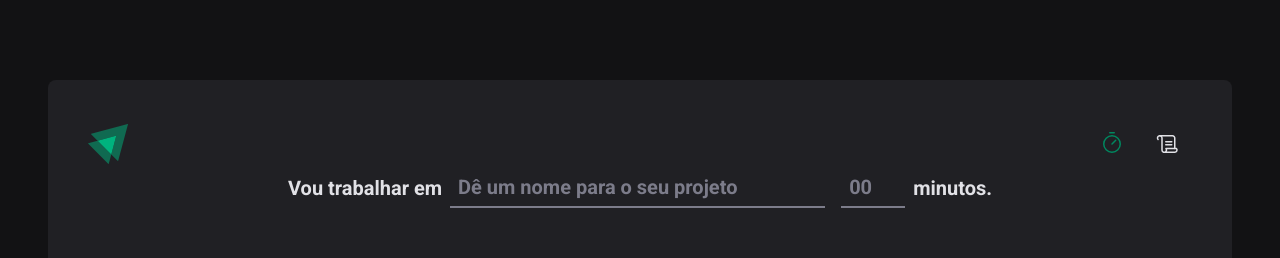
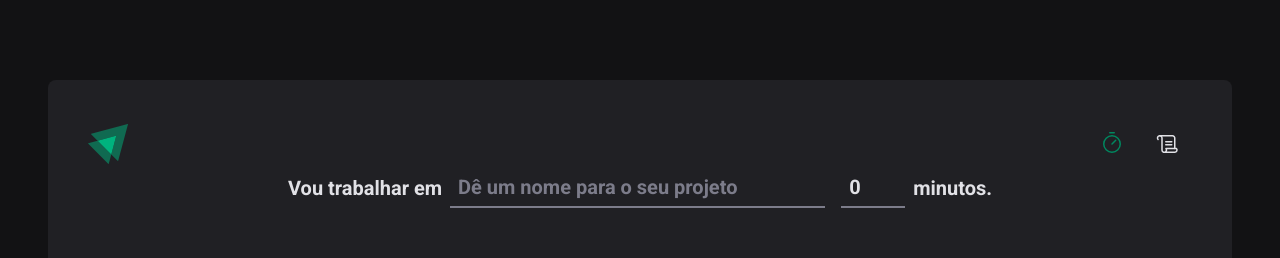
Before and after one commit to WEBGITbruno-ferreira/2023Ignite, a React (Vite) app in the folder aulas/reactjs/aulas/02-Criando-SPAS/02-ignite-timer/: page / in a window 1280 px wide. Shown: the top 258 px of the page. Built offline with nearby package versions, Linux system fonts and the light colour scheme.

Commit message:
ZOD VALID E INTERFACE com TYPEOF

```diff
--- a/aulas/reactjs/aulas/02-Criando-SPAS/02-ignite-timer/src/pages/Home/index.tsx
+++ b/aulas/reactjs/aulas/02-Criando-SPAS/02-ignite-timer/src/pages/Home/index.tsx
@@ -16,27 +16,46 @@
 
 const newCylcleFormValidationSchema = zod.object({
   task: zod.string().min(1, 'Informe a tarefa'),
-  minutesAmount: zod.number().min(5).max(60),
+  minutesAmount: zod
+    .number()
+    .min(5)
+    .max(60, 'O ciclo deve ser no máximo 60 minutos'),
 })
 // formulario controlados ou  uncontrolled
 // controlados, armazenando os valores dos input no estado, monitorando as vars em tempo real / Pode ser um problema para renderização do react, que sempre  que alteradmos um estado o react renderiza
+
+// interface NewCycleFormData {
+//  task: string
+//  minutesAmount: number
+// }
+// funcionalidades do TS, não enxergam variaveis do JS, portanto uso o TYPEOF ao criar essa nova interface
+// baseada no schema criado pelo ZOD anteriormente.
+
+// A principal vantagem de criar este estilo de interface, é que ao criar os valids do ZOD no schema, ele já reconhece as
+// variaveis aqui no interface.
+type NewCycleFormData = zod.infer<typeof newCylcleFormValidationSchema> // criando com base em outra variavel
 
 // uncontrolled - Busca os valores dos inputs no submit do form, perdemos a fluidez e ganhamos  em desempenho
 export function Home() {
   // uso o register em cada input do form, e no onSubmit do form, coloco a funcao handleSubmit do userForm,
   // passando como parâmetro minha funcao
-  const { register, handleSubmit, watch, formState } = useForm({
+  const { register, handleSubmit, watch } = useForm<NewCycleFormData>({
     resolver: zodResolver(newCylcleFormValidationSchema),
+    defaultValues: {
+      task: '',
+      minutesAmount: 0,
+    },
   })
 
-  function handleCreateNewCycle(data: any) {
+  function handleCreateNewCycle(data: NewCycleFormData) {
     console.log(data)
   }
 
   const task = watch('task')
   const isSubmitDisabled = !task
 
-  console.log(formState.errors)
+  // return dos erros do formulário
+  // console.log(formState.errors)
 
   return (
     <HomeContainer>
```
Also changed, not shown: 1 other file (tests, documents, lock files or other folders).
